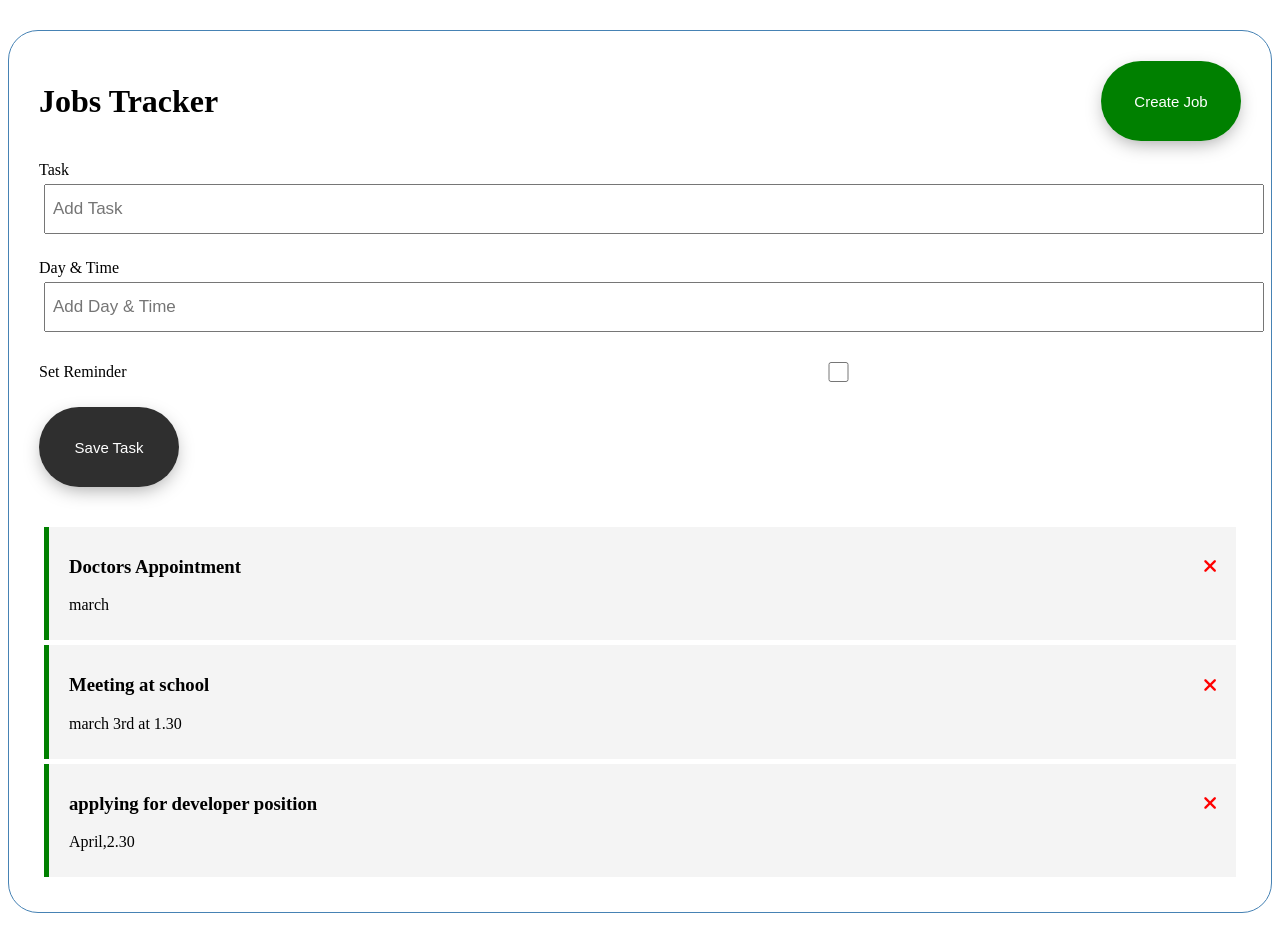
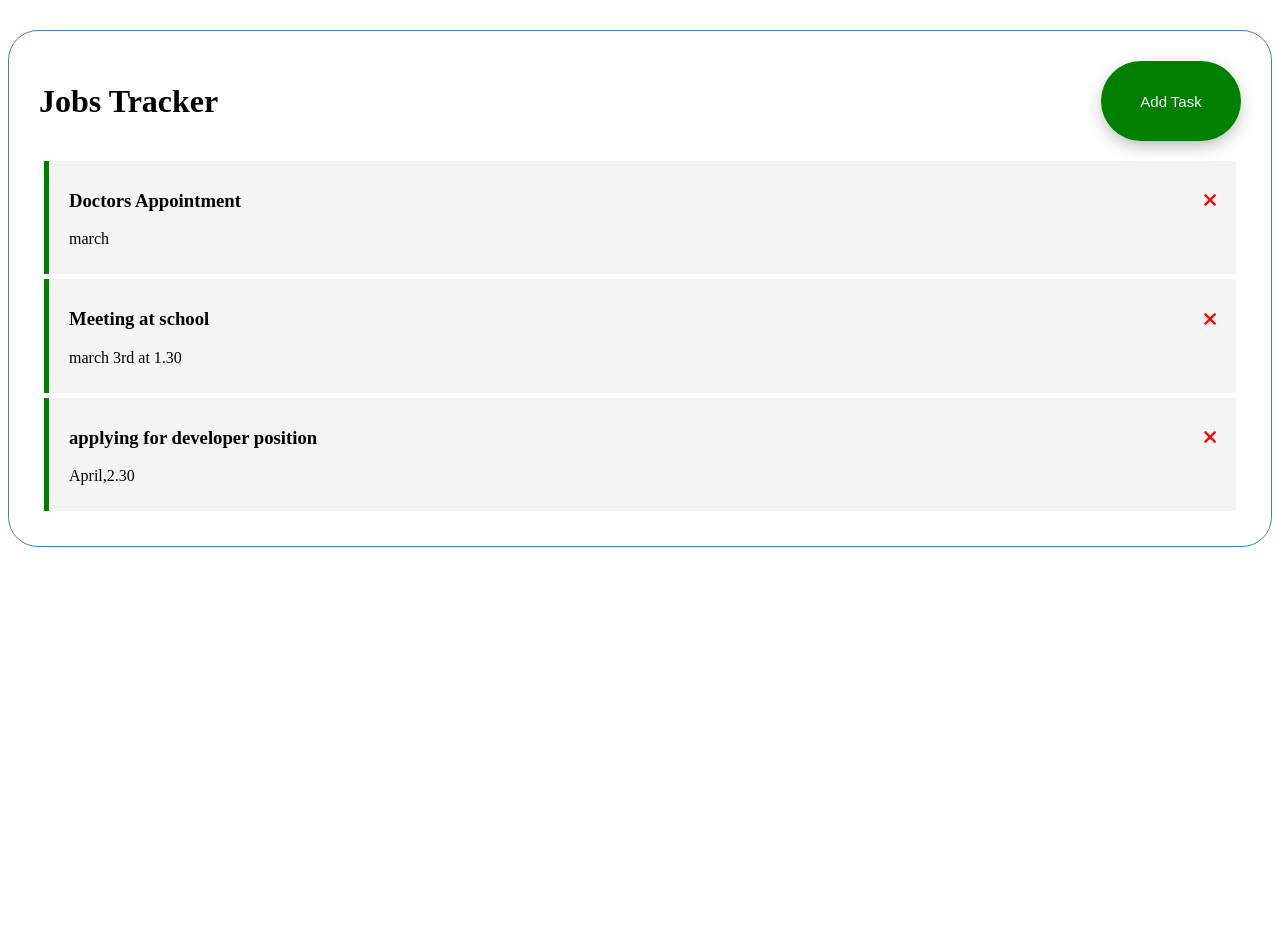
Before and after one commit to dninja21/Tasks-Reminder, a Vue app: page / in a window 1280 px wide. After the commit the page ends 800 px from the top, so only its background shows below. Built offline with nearby package versions, Linux system fonts and the light colour scheme.

Commit message:
ToggleAddTaskCompleted

```diff
--- a/src/App.vue
+++ b/src/App.vue
@@ -1,7 +1,12 @@
 <template>
  <div class="container">
- <Header title="Jobs Tracker"/>
- <AddTask @add-task="addTask"/>
+ <Header @toggle-add-task="toggleAddTask" title="Jobs Tracker"/>
+ <div v-show="showAddTask">
+    <AddTask @add-task="addTask"/>
+ </div>
+
+
+
  <Tasks @toggle-reminder="toggleReminder"
   @delete-task="deleteTask" :tasks="tasks"/>
  </div>
@@ -28,6 +33,7 @@ export default
   {
     return {
         tasks:[],
+        showAddTask:false,
     }
   },
 
@@ -37,8 +43,15 @@ export default
       this.tasks=[...this.tasks,task]
 
     },
+    toggleAddTask()
+    {
+      this.showAddTask=!this.showAddTask
+
+    },
+
+
     deleteTask(id) {
-      alert(id);
+
       this.tasks=this.tasks.filter((task)=>task.id!==id)
     },
 
--- a/src/components/Button.vue
+++ b/src/components/Button.vue
@@ -11,7 +11,7 @@
         },
         methods:{
             onClick(){
-                         alert (1);
+                       this.$emit('toggle-add-task')
             }
 
         }
--- a/src/components/Header.vue
+++ b/src/components/Header.vue
@@ -1,7 +1,10 @@
 <template>
     <header>
         <h1>{{title}}</h1>
-        <Button text="Create Job" color="green"/>
+        <Button
+        @toggle-add-task="$emit('toggle-add-task')"
+        text="Add Task" color="green"/>
+
     </header>
 
 </template>
--- a/src/components/Task.vue
+++ b/src/components/Task.vue
@@ -1,6 +1,5 @@
 <template>
-<div @dblclick="$emit('toggle-reminder',task.id)"
- :class="[task.reminder ? 'reminder':'','task']"
+<div @dblclick="$emit('toggle-reminder',task.id)" :class="[task.reminder ? 'reminder':'','task']"
  >
 <h3>{{task.text}}
     <i @click="$emit('delete-task',id)" class="fas fa-times"></i>
```
